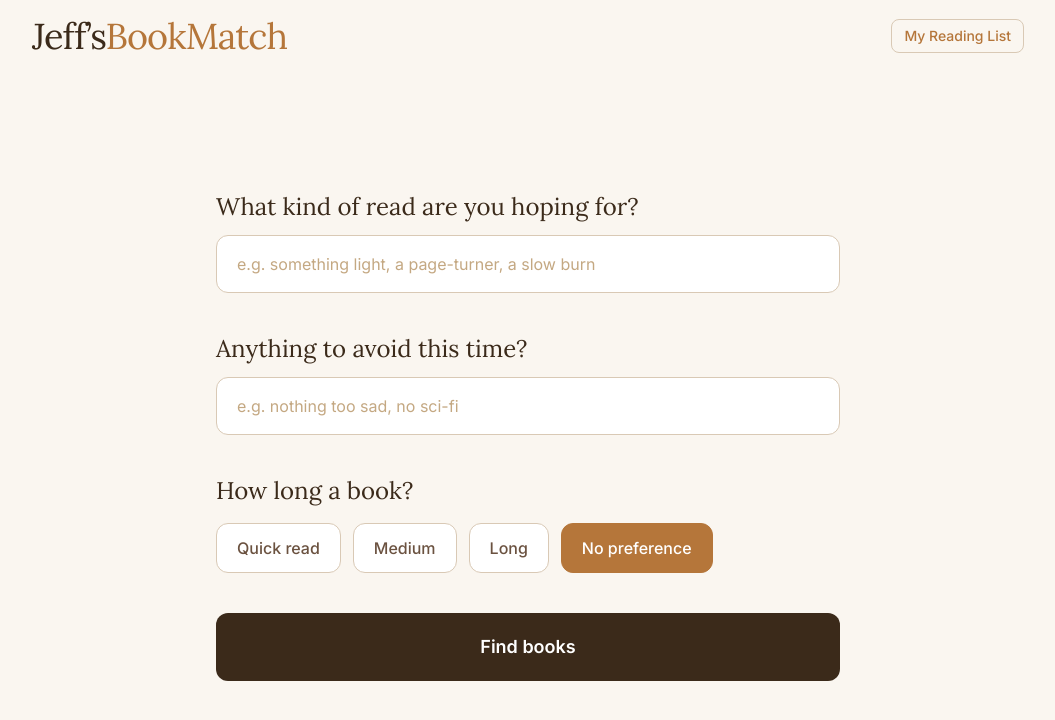
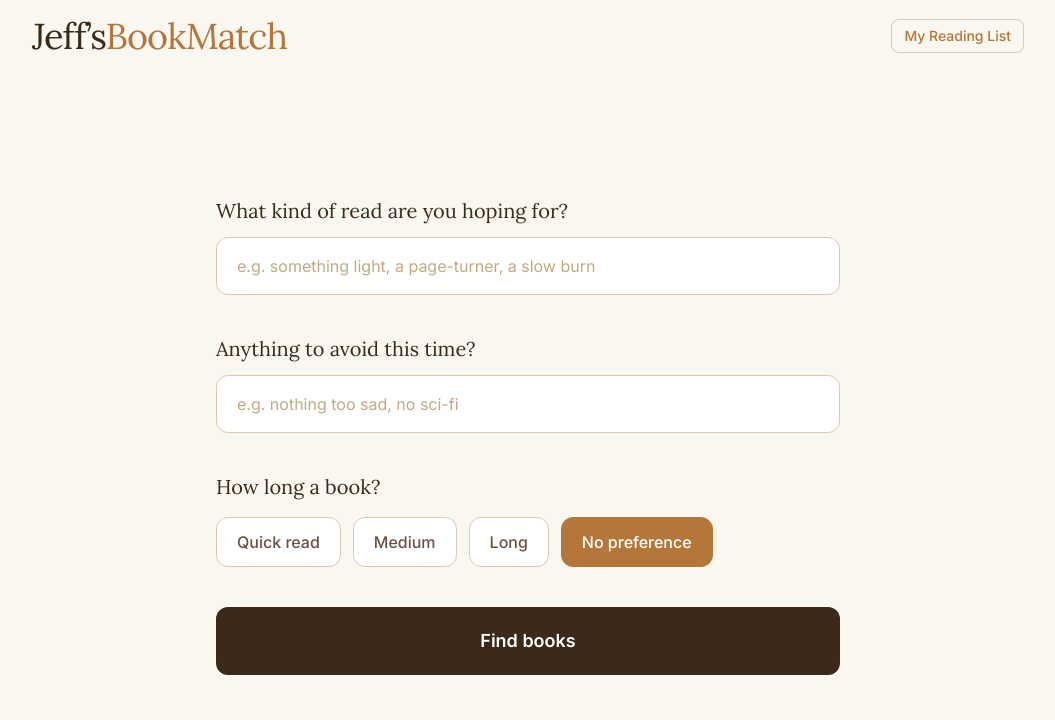
Before and after one commit to erscherer13-jpg/101, a Next.js app: page / in a window 1280 px wide. Shown: the top 720 px of the page, without its empty margins (112-1167 px from the left). Built offline with nearby package versions, Linux system fonts and the light colour scheme.

Commit message:
Reduce form label font size to text-xl

```diff
--- a/app/page.tsx
+++ b/app/page.tsx
@@ -81,7 +81,7 @@ export default function HomePage() {
           <form onSubmit={handleSubmit} className="space-y-10">
             {/* Mood */}
             <div>
-              <label className="block font-serif text-[#3b2a1a] text-2xl mb-3">
+              <label className="block font-serif text-[#3b2a1a] text-xl mb-3">
                 What kind of read are you hoping for?
               </label>
               <input
@@ -95,7 +95,7 @@ export default function HomePage() {
 
             {/* Avoid */}
             <div>
-              <label className="block font-serif text-[#3b2a1a] text-2xl mb-3">
+              <label className="block font-serif text-[#3b2a1a] text-xl mb-3">
                 Anything to avoid this time?
               </label>
               <input
@@ -109,7 +109,7 @@ export default function HomePage() {
 
             {/* Length */}
             <div>
-              <label className="block font-serif text-[#3b2a1a] text-2xl mb-4">
+              <label className="block font-serif text-[#3b2a1a] text-xl mb-4">
                 How long a book?
               </label>
               <div className="flex flex-wrap gap-3">
```
